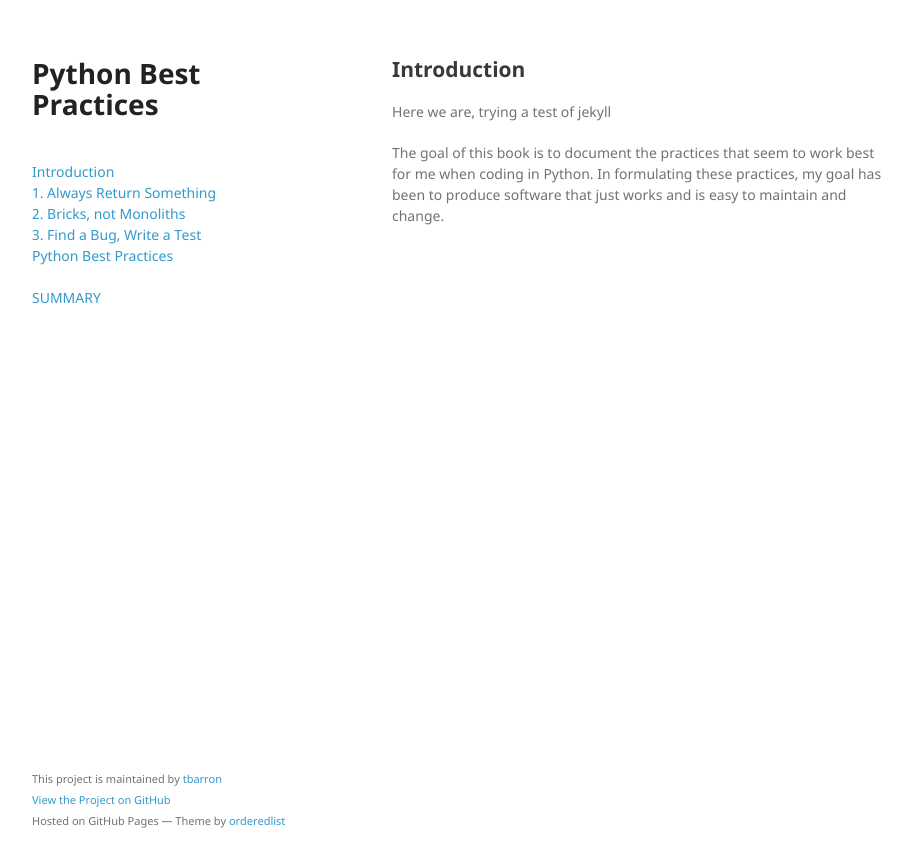
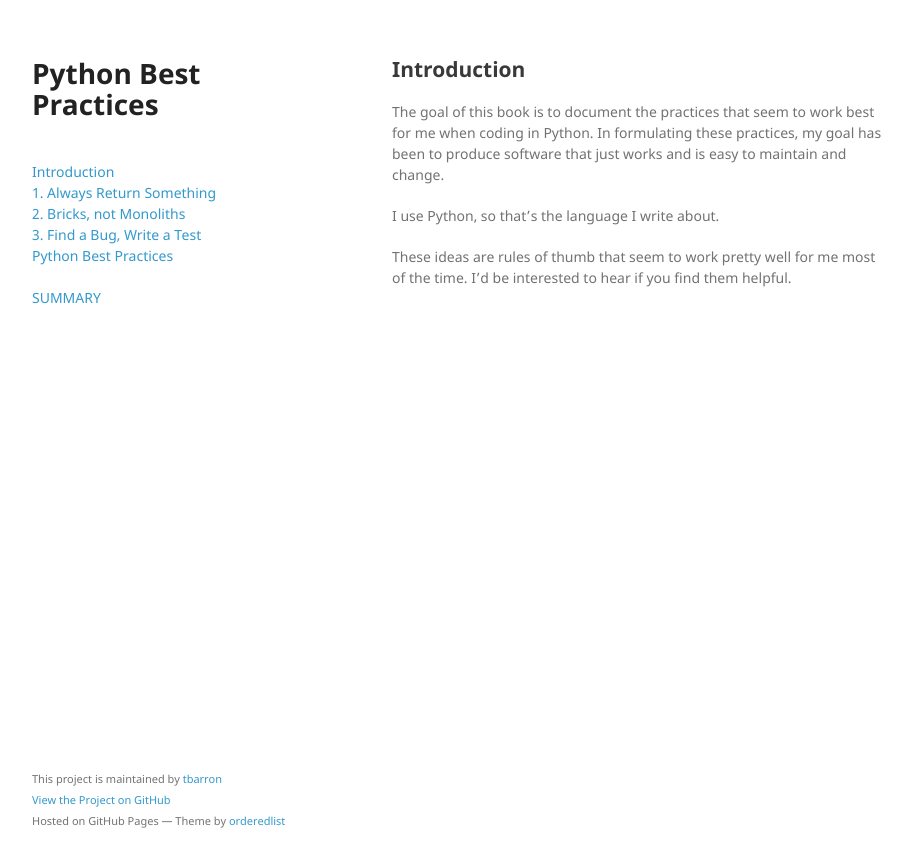
Before and after one commit to tbarron/PyBP, a Jekyll site: the page built from index.md, in a window 1280 px wide. Shown: the top 867 px of the page, without its empty margins (178-1090 px from the left). Built offline with Jekyll 4.4.1, drawn with Linux system fonts in a browser that asks for light colours; the repository's description, which GitHub fills in, is left out.

Commit message:
The rest of the introduction

```diff
--- a/index.md
+++ b/index.md
@@ -1,9 +1,13 @@
 ---
 title: Introduction
 ---
-Here we are, trying a test of jekyll
 
 The goal of this book is to document the practices that seem to work best
 for me when coding in Python. In formulating these practices, my goal has
 been to produce software that just works and is easy to maintain and
 change.
+
+I use Python, so that's the language I write about.
+
+These ideas are rules of thumb that seem to work pretty well for me most of
+the time. I'd be interested to hear if you find them helpful.
```
